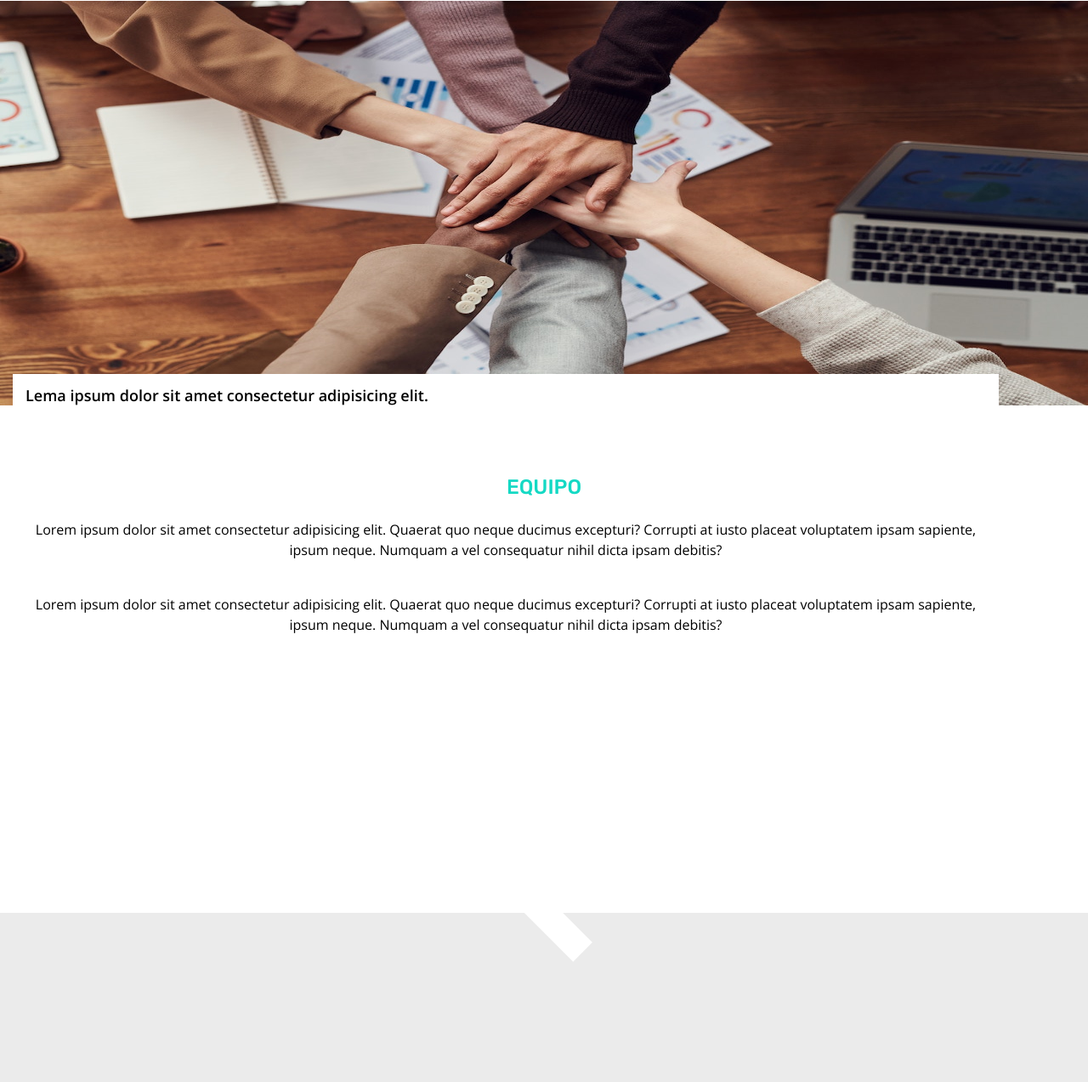
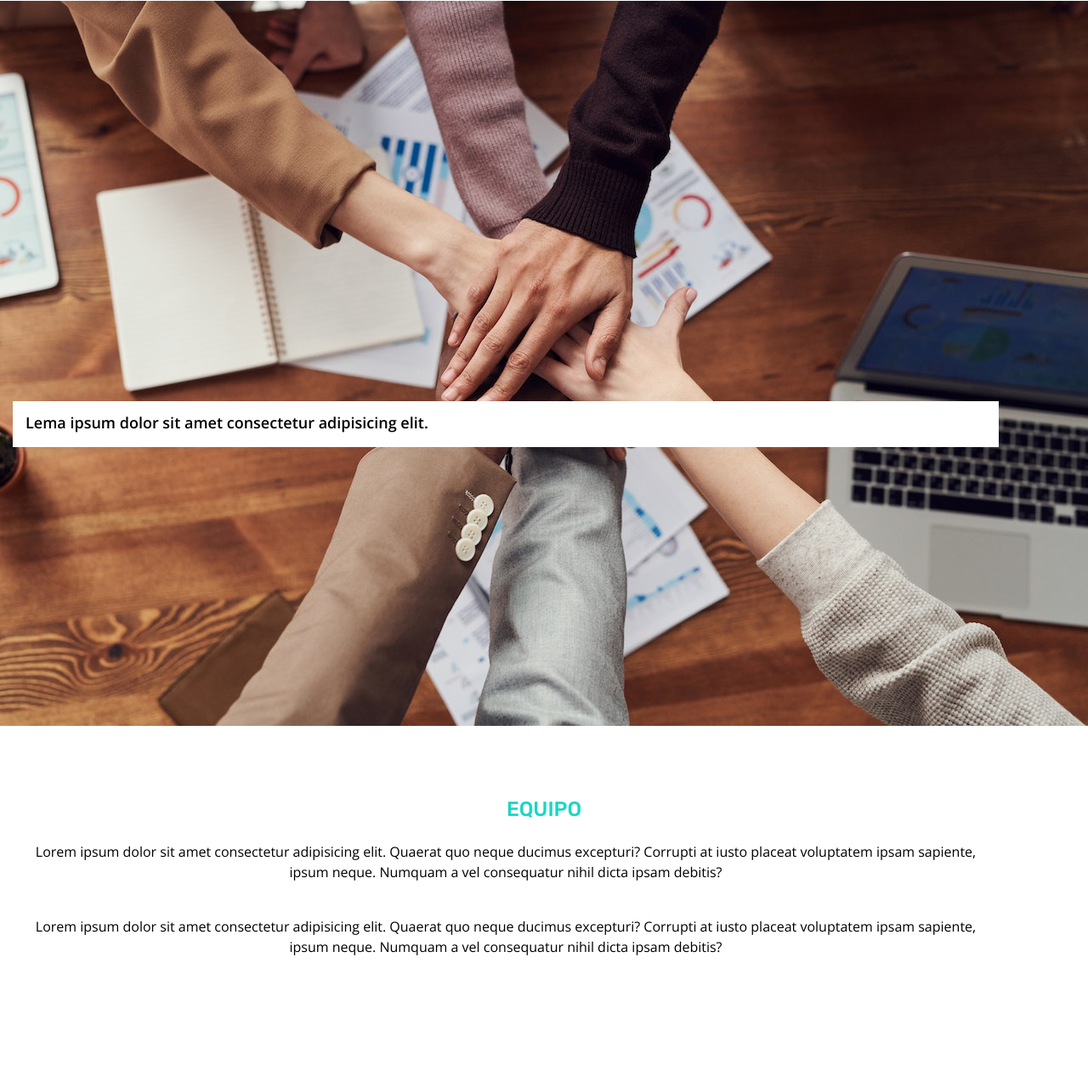
Before and after one commit to Adalab/project-promo-r-module-1-team-7, a plain HTML site: page index.html in a window 1280 px wide. Shown: the top 1273 px of the page at 85% size. Drawn offline with nearby package versions, Linux system fonts and the light colour scheme.

Commit message:
hero updated

```diff
--- a/styles/main.css
+++ b/styles/main.css
@@ -26,13 +26,13 @@ html {
 }
 .main {
   width: 100%;
+  display: flex;
 }
 /* a partir de aquí estilos header */
 
 /* a partir de aquí estilos hero */
 .hero {
   width: 100vw;
-  height: 59.5vh;
   position: relative;
   bottom: 39px;
 }
@@ -41,18 +41,16 @@ picture {
 }
 .hero-image {
   width: 100%;
-  height: 100%;
 }
 .lema {
   width: 90.625%;
-  height: 9.467455621301776vh;
   background-color: var(--white);
   font-family: var(--font-familyOpenSans);
   font-size: 1.8rem;
   font-weight: 600;
   line-height: 1.39;
   position: absolute;
-  top: 55%;
+  top: 59%;
   text-align: start;
   padding: 0px 15px;
   padding-top: 13px;
@@ -61,7 +59,7 @@ picture {
 }
 .equipo {
   width: 100%;
-  height: 69.7vh;
+  height: 80vh;
   padding: 0px 15px;
   padding-top: 35px;
 }
@@ -88,18 +86,17 @@ picture {
 }
 .cuadrado-decorativo {
   background-color: var(--white);
-  width: 9.3vw;
-  height: 4vh;
+  width: 10vw;
+  height: 5vh;
   transform: rotate(45deg);
   position: absolute;
   z-index: 1;
-  top: 132.8%;
-  left: 45.6%;
+  top: 148.8%;
+  left: 45%;
 }
 .forts-y-debs {
   background-color: rgba(57, 57, 60, 0.1);
   width: 100vw;
-  height: 79.52071005917159vh;
   display: flex;
   flex-direction: column;
   align-items: center;
```
